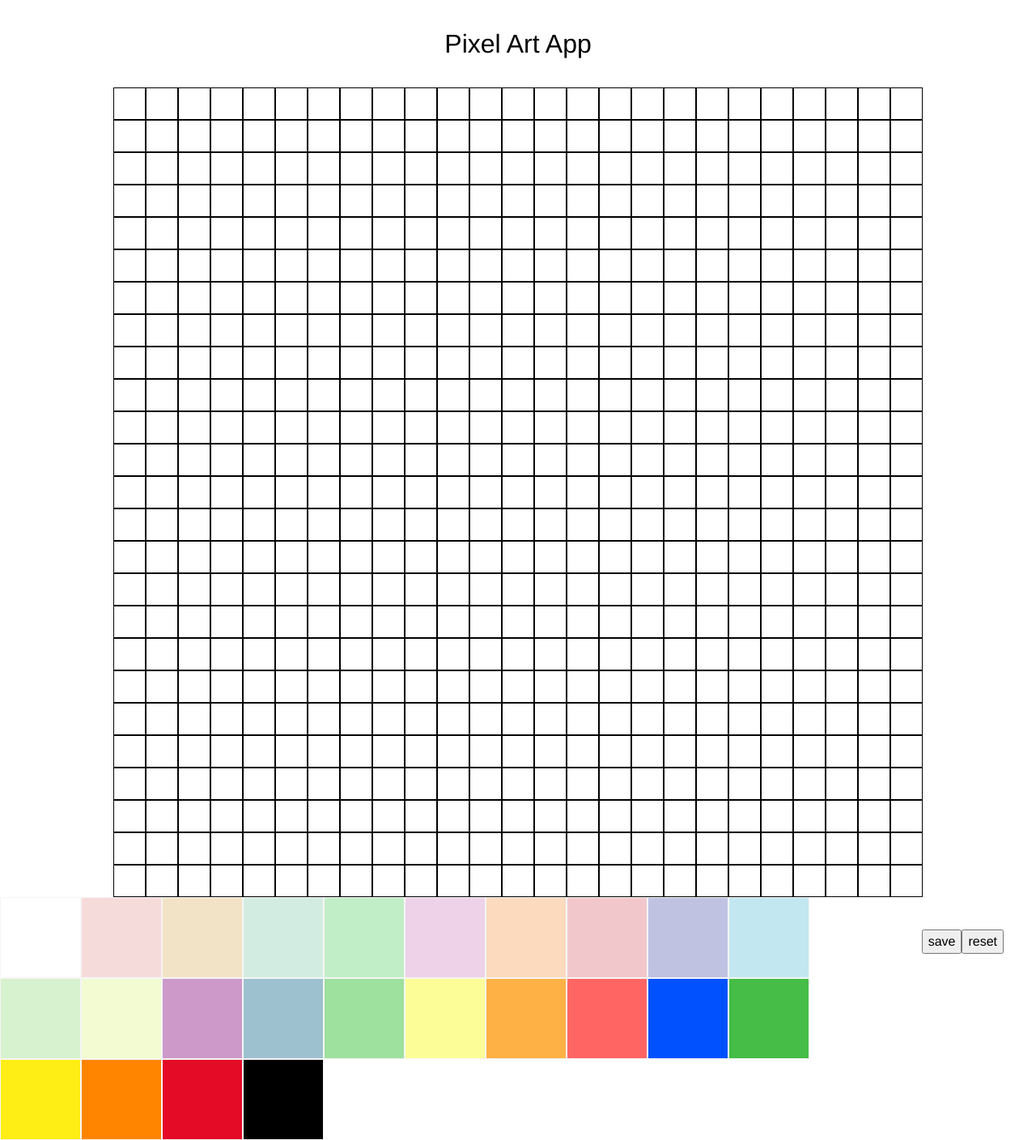
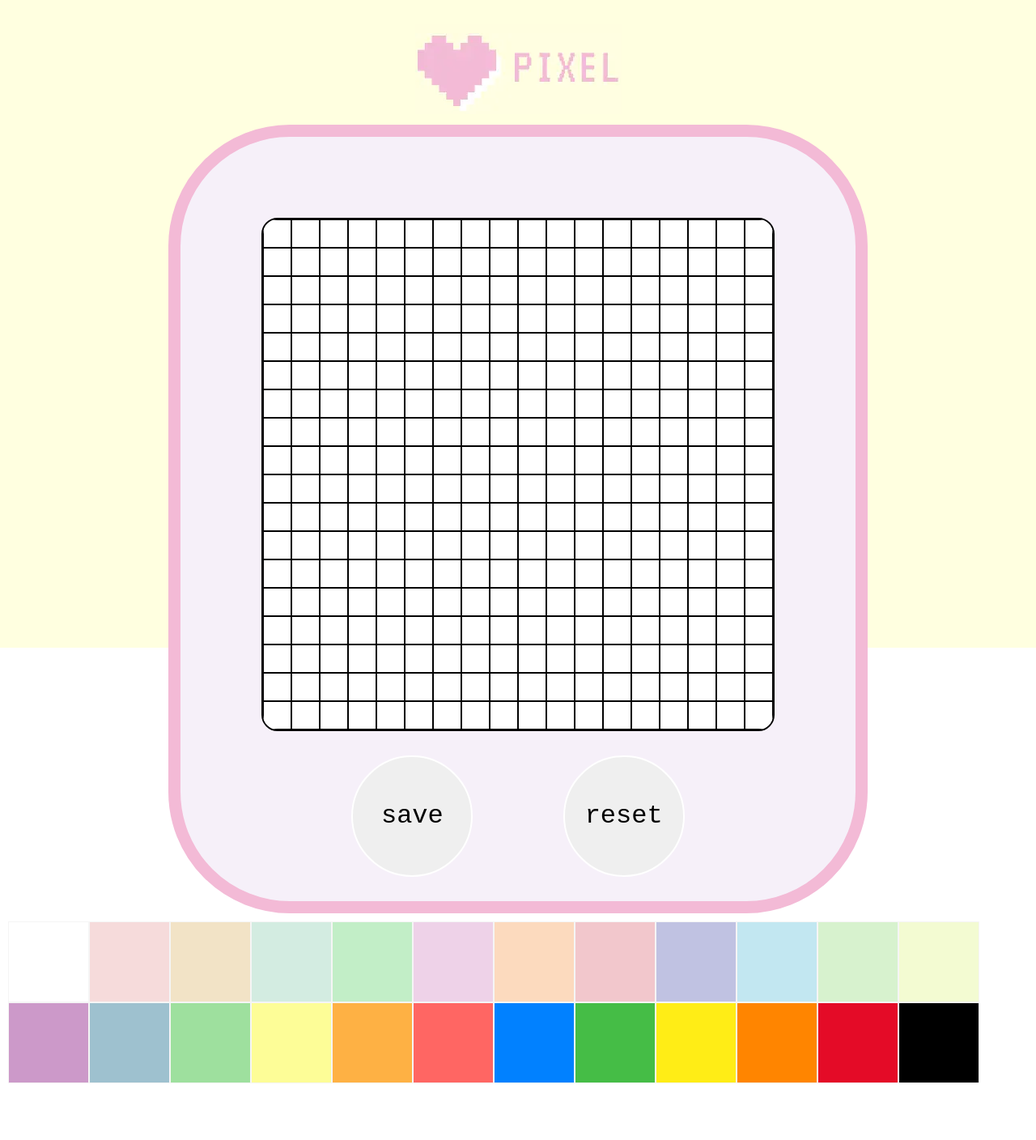
Before and after one commit to jian-ong/pixel-art-app, a Next.js app: page / in a window 1280 px wide. Shown: the whole page at 81% size. After the commit the page ends 1348 px from the top, so only its background shows below. Built offline with nearby package versions, Linux system fonts and the light colour scheme.

Commit message:
add css changes

```diff
--- a/components/Grid.tsx
+++ b/components/Grid.tsx
@@ -7,8 +7,8 @@ const Row = styled.div`
 `;
 
 const Col = styled.div<{ color: Color }>`
-  width: 40px;
-  height: 40px;
+  width: 35px;
+  height: 35px;
   border: 1px solid black;
   background-color: ${(props) => props.color};
 `;
--- a/components/Layout.tsx
+++ b/components/Layout.tsx
@@ -1,16 +1,27 @@
+import Image from "next/image";
 import { ReactElement } from "react";
 import styled from "styled-components";
+import png from "./assets/pixel.png";
 
 const LayoutContainer = styled.div`
   height: 100vh;
   display: flex;
   flex-direction: column;
+  background-color: #ffffe0;
 `;
 
 const TitleContainer = styled.div`
   font-size: 2rem;
-  padding: 30px;
+  padding: 30px 30px 0px;
   text-align: center;
+`;
+
+const TvContainer = styled.div`
+  padding: 100px 100px 30px;
+  background-color: #f6f0f9;
+  margin: 0 auto;
+  border-radius: 150px;
+  border: solid 15px #f3bad6;
 `;
 
 const GridContainer = styled.div`
@@ -18,6 +29,9 @@ const GridContainer = styled.div`
   justify-content: center;
   align-items: center;
   display: flex;
+  border: solid 2px;
+  border-radius: 20px;
+  overflow: hidden;
 `;
 
 const ColorActionsContainer = styled.div`
@@ -25,12 +39,23 @@ const ColorActionsContainer = styled.div`
 `;
 
 const ColorPaletteContainer = styled.div`
+  padding: 10px;
   flex: 1;
 `;
 
 const ActionsContainer = styled.div`
-  height: 100px;
-  padding: 40px;
+  display: flex;
+  flex-direction: row;
+  justify-content: space-evenly;
+  padding: 30px 0 0;
+  & > button {
+    height: 150px;
+    width: 150px;
+    border: 2px solid white;
+    border-radius: 1000px;
+    font-family: monospace;
+    font-size: 2rem;
+  }
 `;
 
 type Props = {
@@ -42,11 +67,15 @@ type Props = {
 const Layout = ({ colorPalette, grid, actions }: Props) => {
   return (
     <LayoutContainer>
-      <TitleContainer>Pixel Art App</TitleContainer>
-      <GridContainer>{grid}</GridContainer>
+      <TitleContainer>
+        <Image src={png} alt="title logo" />
+      </TitleContainer>
+      <TvContainer>
+        <GridContainer>{grid}</GridContainer>
+        <ActionsContainer>{actions}</ActionsContainer>
+      </TvContainer>
       <ColorActionsContainer>
         <ColorPaletteContainer>{colorPalette}</ColorPaletteContainer>
-        <ActionsContainer>{actions}</ActionsContainer>
       </ColorActionsContainer>
     </LayoutContainer>
   );
--- a/models/types.ts
+++ b/models/types.ts
@@ -22,4 +22,5 @@ export type Color =
   | "#FFED16"
   | "#FF8500"
   | "#E40B27"
+  | "#0181FF"
   | "#000";
--- a/pages/index.tsx
+++ b/pages/index.tsx
@@ -30,7 +30,7 @@ const Home: NextPage<{ initialGrid: Color[][] }> = ({ initialGrid }) => {
     "#FDFD97",
     "#FEB144",
     "#FF6663",
-    "#0151FF",
+    "#0181FF",
     "#45BD46",
     "#FFED16",
     "#FF8500",
@@ -41,7 +41,7 @@ const Home: NextPage<{ initialGrid: Color[][] }> = ({ initialGrid }) => {
 
   const [selectedColor, setSelectedColor] = useState<Color | null>(null);
 
-  const resetGrid = () => setGrid(createEmptyGrid(25, 25));
+  const resetGrid = () => setGrid(createEmptyGrid(18, 18));
 
   const handleCellSelect = (
     selectedRowIndex: number,
@@ -90,7 +90,7 @@ const Home: NextPage<{ initialGrid: Color[][] }> = ({ initialGrid }) => {
 export async function getServerSideProps({ query }: any) {
   const initialGrid = query.hash
     ? decodeHashToGrid(query.hash)
-    : createEmptyGrid(25, 25);
+    : createEmptyGrid(18, 18);
   return { props: { initialGrid } };
 }
 
```
Also changed, not shown: styles/Home.module.css (deleted, +0 -129 lines), components/assets/pixel.png (added).
